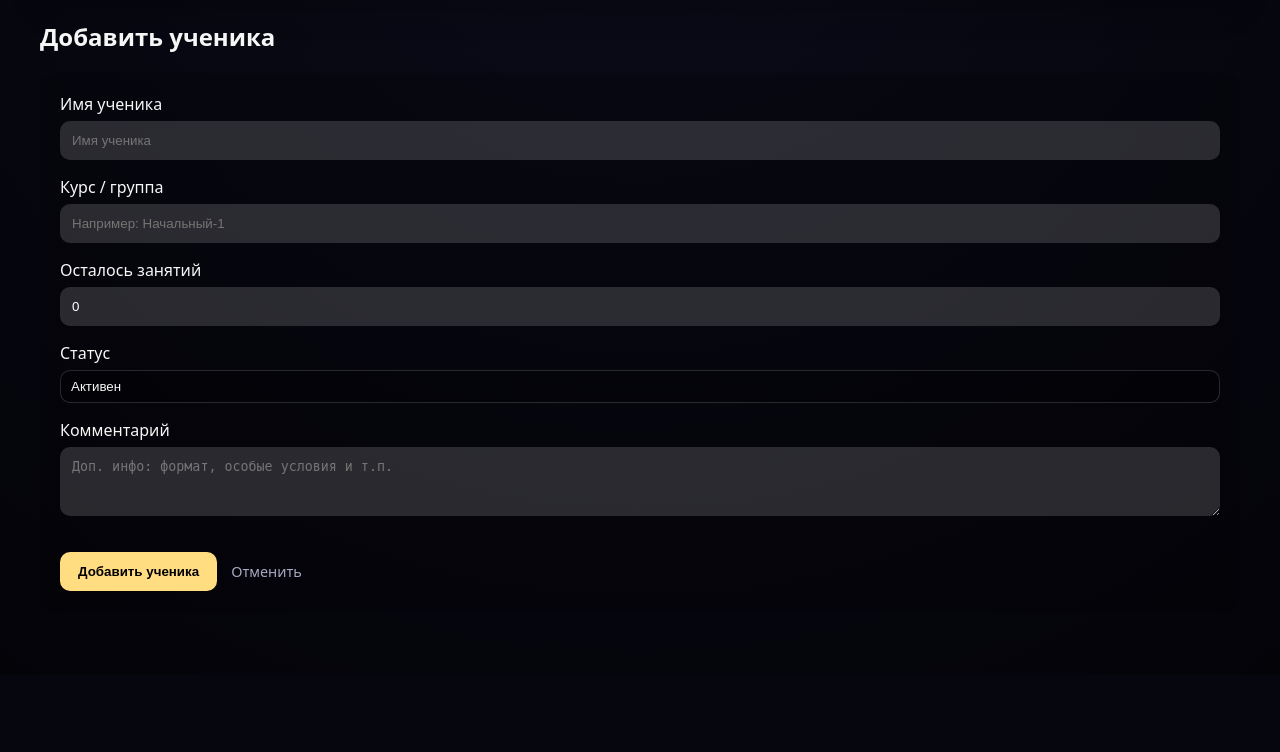
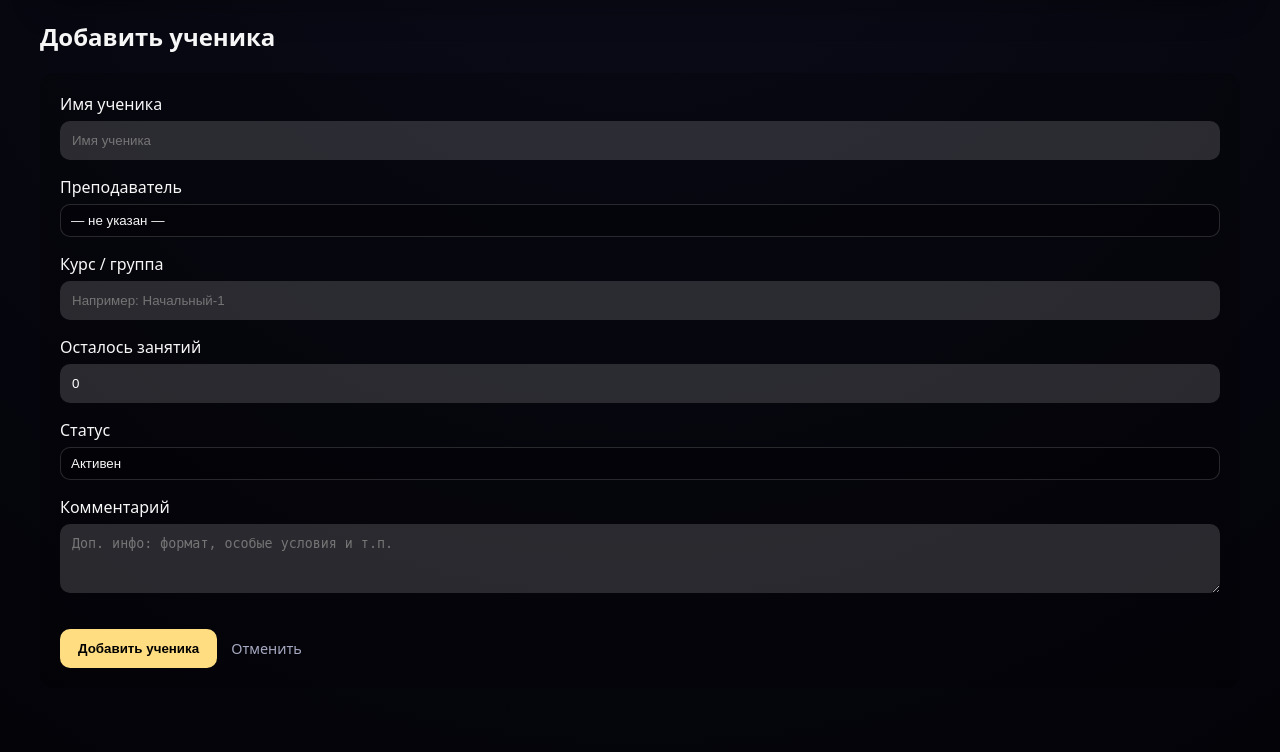
Before and after one commit to lorkmin/Soul, a Flask app: page /teacher/students/add in a window 1280 px wide. Shown: the part 227-979 px from the top of the page. Before the commit the page ends 818 px from the top, so only its background shows below. Run offline with Flask 3, Linux system fonts and the light colour scheme; a user stored in the database is signed in; tables that the repository leaves empty hold one stand-in row (values such as "Sample post").

Commit message:
фикс выбора учителя для студента

```diff
--- a/templates/teacher_student_form.html
+++ b/templates/teacher_student_form.html
@@ -10,6 +10,17 @@
       <label>Имя ученика</label>
       <input type="text" name="name" placeholder="Имя ученика" value="{{ student['name'] if student else '' }}"
         required />
+    </div>
+    <div class="form-field">
+      <label>Преподаватель</label>
+      <select name="teacher_id">
+        <option value="">— не указан —</option>
+        {% for t in teachers %}
+        <option value="{{ t.id }}" {% if student.teacher_id==t.id %}selected{% endif %}>
+          {{ t.name }}
+        </option>
+        {% endfor %}
+      </select>
     </div>
 
     <div class="form-field">
```
